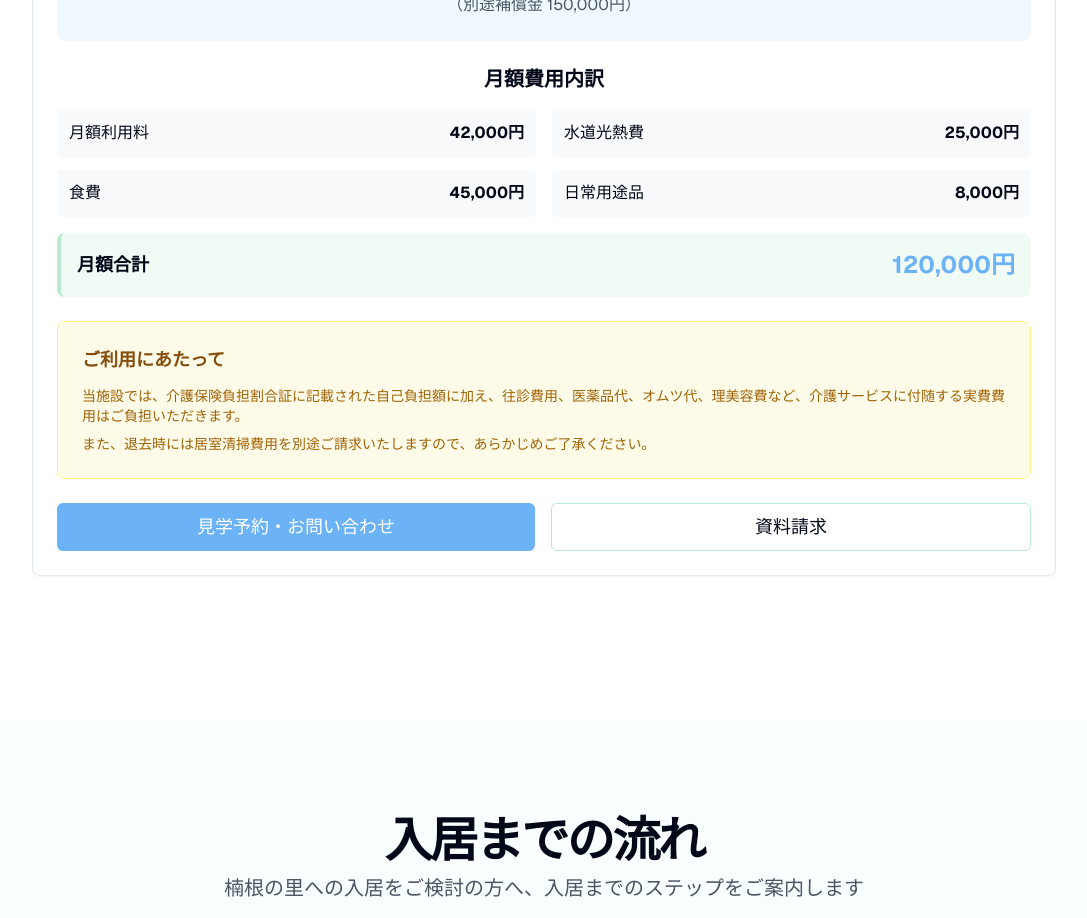
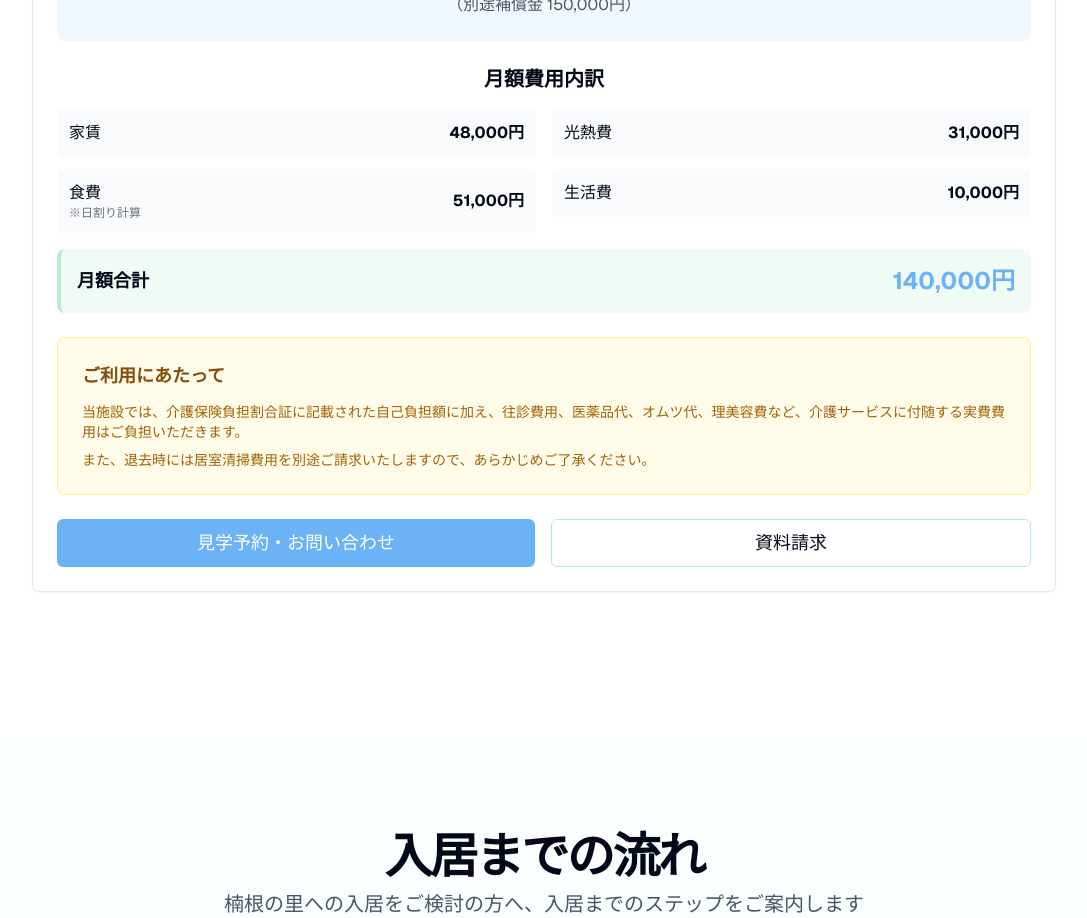
Before and after one commit to s-okada-creator/elderly-care-home, a Next.js app: page / in a window 1280 px wide. Shown: the part 3480-4398 px from the top of the page, without its empty margins (96-1183 px from the left). Built offline with nearby package versions, Linux system fonts and the light colour scheme.

Commit message:
月額費用の料金情報を更新
家賃48,000円、食費51,000円（日割り計算注記追加）、光熱費31,000円、生活費10,000円、合計140,000円に変更

Co-Authored-By: Claude Opus 4.6 (1M context) <noreply@anthropic.com>

```diff
--- a/app/page.tsx
+++ b/app/page.tsx
@@ -527,29 +527,32 @@ export default function LandingPage() {
                     <div className="grid grid-cols-1 md:grid-cols-2 gap-4">
                       <div className="space-y-3">
                         <div className="flex justify-between items-center p-3 bg-gray-50 rounded">
-                          <span className="font-medium">月額利用料</span>
-                          <span className="font-bold">42,000円</span>
+                          <span className="font-medium">家賃</span>
+                          <span className="font-bold">48,000円</span>
                         </div>
                         <div className="flex justify-between items-center p-3 bg-gray-50 rounded">
-                          <span className="font-medium">食費</span>
-                          <span className="font-bold">45,000円</span>
+                          <div>
+                            <span className="font-medium">食費</span>
+                            <span className="block text-xs text-gray-500">※日割り計算</span>
+                          </div>
+                          <span className="font-bold">51,000円</span>
                         </div>
                       </div>
                       <div className="space-y-3">
                         <div className="flex justify-between items-center p-3 bg-gray-50 rounded">
-                          <span className="font-medium">水道光熱費</span>
-                          <span className="font-bold">25,000円</span>
+                          <span className="font-medium">光熱費</span>
+                          <span className="font-bold">31,000円</span>
                         </div>
                         <div className="flex justify-between items-center p-3 bg-gray-50 rounded">
-                          <span className="font-medium">日常用途品</span>
-                          <span className="font-bold">8,000円</span>
+                          <span className="font-medium">生活費</span>
+                          <span className="font-bold">10,000円</span>
                         </div>
                       </div>
                     </div>
                     <div className="mt-4 p-4 bg-[#B8EACE] bg-opacity-20 rounded-lg border-l-4 border-[#B8EACE]">
                       <div className="flex justify-between items-center">
                         <span className="text-lg font-bold">月額合計</span>
-                        <span className="text-2xl font-bold text-[#6CB2F7]">120,000円</span>
+                        <span className="text-2xl font-bold text-[#6CB2F7]">140,000円</span>
                       </div>
                     </div>
                   </div>
```
